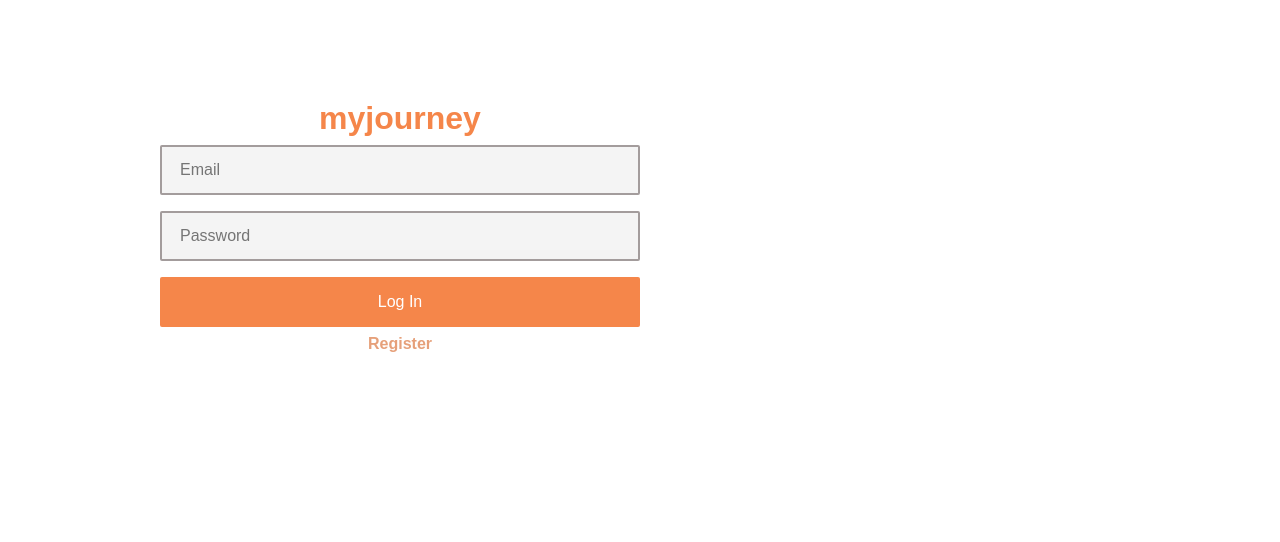
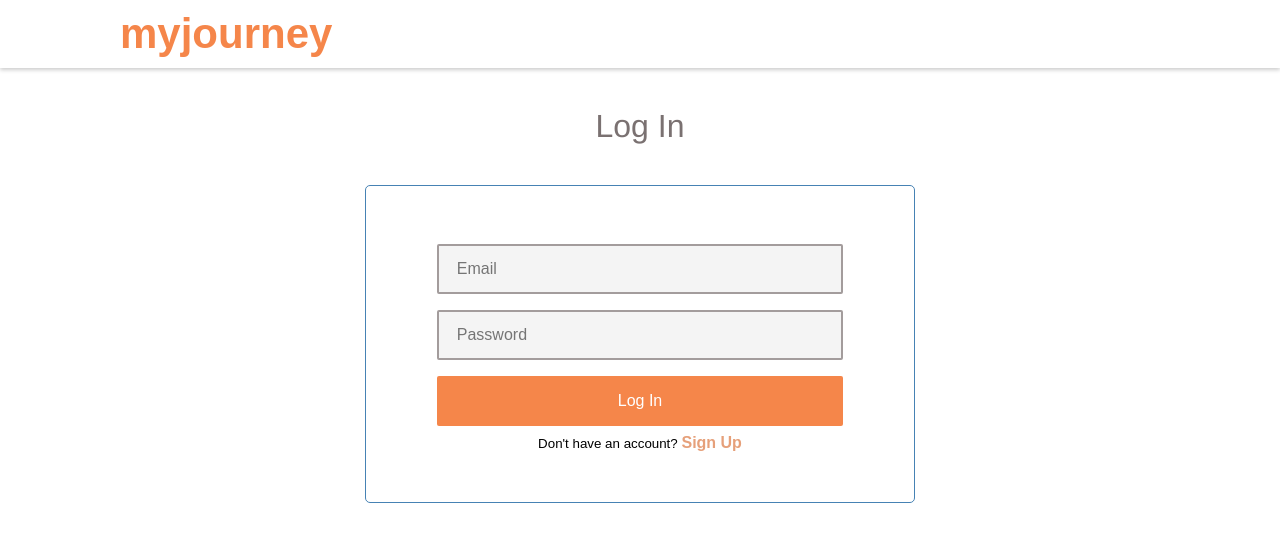
Before and after one commit to prabin-acharya/journey, a React (Create React App) app in the folder client/: page / in a window 1280 px wide. Shown: the top 542 px of the page. Built offline with nearby package versions, Linux system fonts and the light colour scheme.

Commit message:
Center Login/Signup form, add navbar

```diff
--- a/client/src/components/auth/Login.js
+++ b/client/src/components/auth/Login.js
@@ -6,18 +6,30 @@ import RegisterForm from "./RegisterForm";
 const Login = ({ setAuthStatus }) => {
   const [registerStatus, setregisterStatus] = useState(false);
   return (
+    <div className="auth-container">
+      <nav>
+        <a href="/">
+          <strong>myjourney</strong>
+        </a>
+      </nav>
+
+      <h1>{registerStatus ? "Sign Up" : "Log In"}</h1>
+
       <div className="auth">
-      <h1>myjourney</h1>
         {registerStatus ? (
           <RegisterForm setAuthStatus={setAuthStatus} />
         ) : (
           <LoginForm setAuthStatus={setAuthStatus} />
         )}
         <button onClick={() => setregisterStatus(!registerStatus)}>
+          {registerStatus
+            ? "Already have an account? "
+            : "Don't have an account? "}
           <span className="authstatus">
-          {registerStatus ? "Log In" : "Register"}
+            {registerStatus ? "Log In" : "Sign Up"}
           </span>
         </button>
+      </div>
     </div>
   );
 };
--- a/client/src/components/auth/RegisterForm.js
+++ b/client/src/components/auth/RegisterForm.js
@@ -75,7 +75,7 @@ const Register_form = ({ setAuthStatus }) => {
         />
       </div>
       <div className="form-control-submit">
-        <input type="submit" value="Register" className="btn-block" />
+        <input type="submit" value="Sign Up" className="btn-block" />
       </div>
     </form>
   );
--- a/client/src/index.css
+++ b/client/src/index.css
@@ -18,11 +18,6 @@ textarea {
   margin: 5px;
   padding: 3px 7px;
   font-size: 16px;
-}
-
-textarea:focus {
-  outline: none;
-  border: solid 1px orangered;
 }
 
 button {
@@ -106,6 +101,11 @@ input:focus {
   border-radius: 5px;
 }
 
+.journal textarea:focus {
+  outline: none;
+  border: solid 1px orangered;
+}
+
 .note {
   width: 700px;
   border: solid 1px orangered;
@@ -167,7 +167,6 @@ input:focus {
 }
 
 .addpage textarea {
-  outline: none;
   width: 100%;
   height: 300px;
   margin: 5px;
@@ -218,16 +217,42 @@ input:focus {
   font-size: 15px;
 }
 
+.auth-container {
+  align-items: center;
+  justify-content: center;
+  text-align: center;
+}
+
 .auth {
   align-items: center;
+  justify-content: center;
   text-align: center;
-  margin: 100px;
-  width: 600px;
+  width: 550px;
+  margin: 30px auto;
+  overflow: auto;
+  min-height: 300px;
+  border: 1px solid steelblue;
+  padding: 50px 20px;
+  border-radius: 5px;
 }
 
-.auth h1 {
+.auth-container strong {
   display: inline-block;
   color: rgb(245, 134, 74);
+  margin: 10px 120px;
+  font-size: 42px;
+}
+
+.auth-container h1 {
+  margin: 40px auto;
+  color: rgb(122, 113, 113);
+  font-family: "Helvetica neue", Arial, sans-serif;
+  font-weight: 100;
+}
+
+.auth-container nav {
+  box-shadow: 0 2px 4px 0 rgba(0, 0, 0, 0.2);
+  text-align: left;
 }
 
 .auth input {
```
Lines whose indentation alone changed are shown as unchanged.
